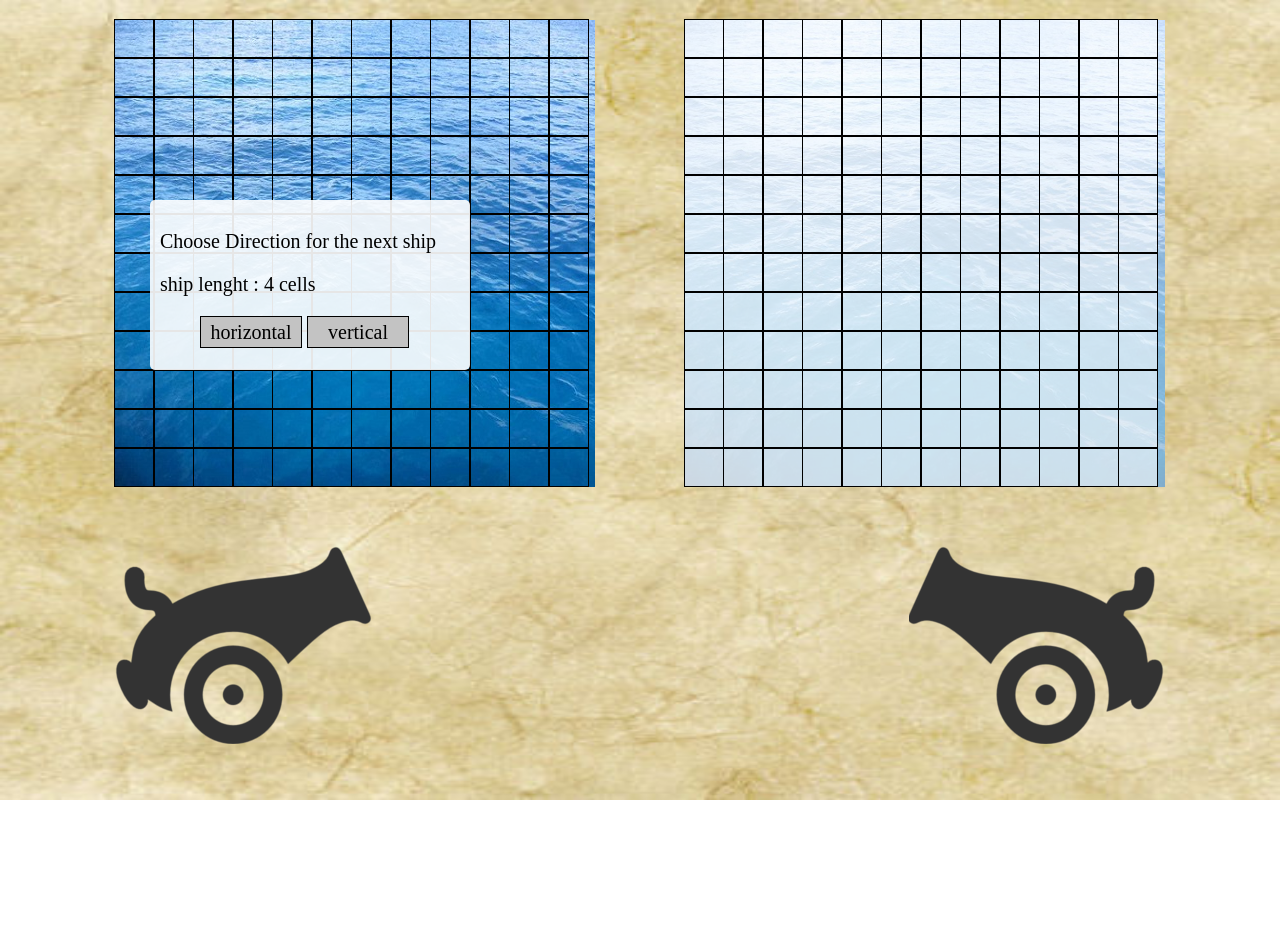
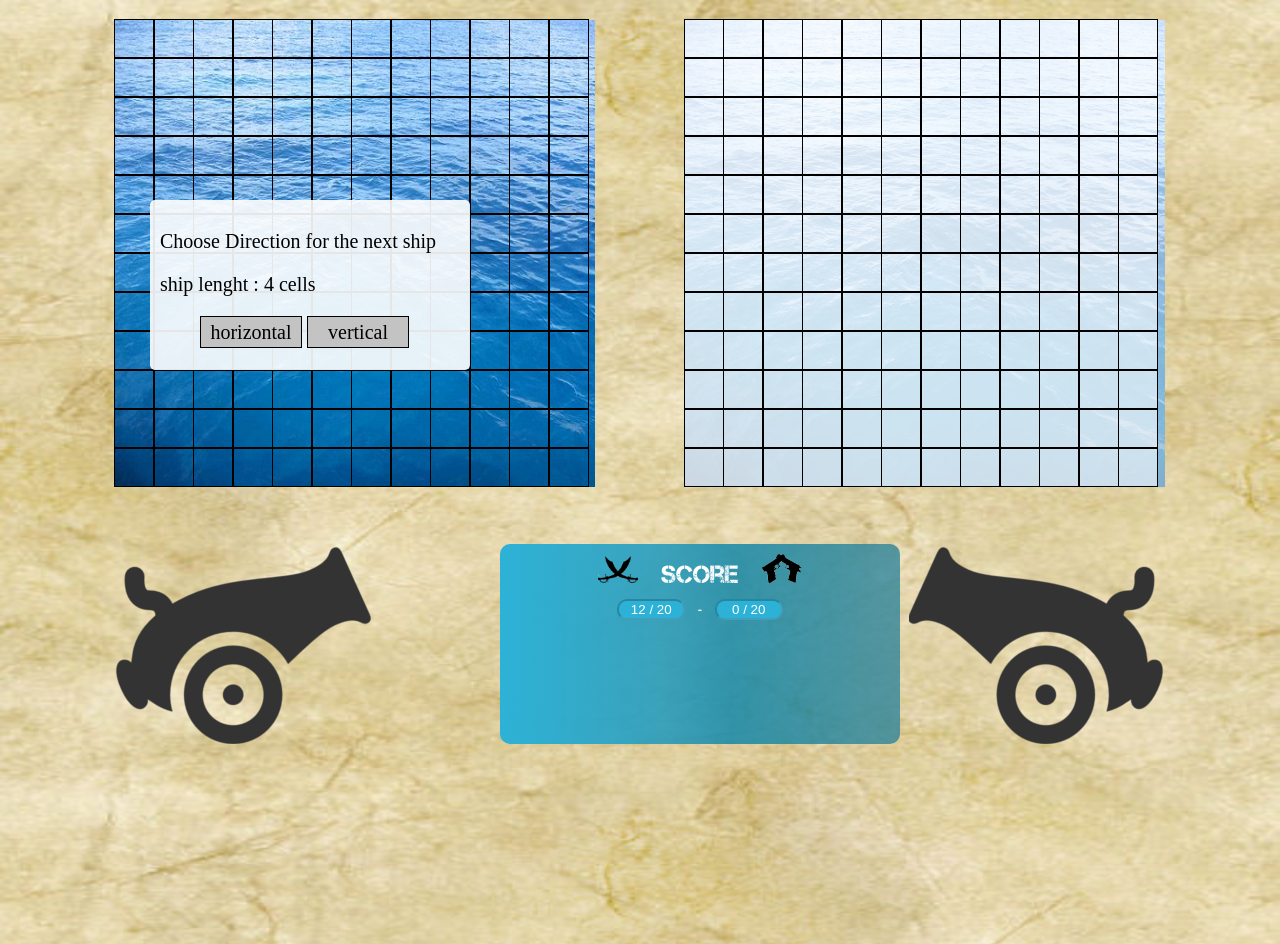
Before and after one commit to Jazastry/ButtonFunray-teamwork, a plain HTML site: page BattleShips-Main/index.html in a window 1280 px wide. Before the commit the page ends 800 px from the top, so only its background shows below. Drawn offline with Linux system fonts and the light colour scheme.

Commit message:
Score Board (sample)
players' score update

```diff
--- /dev/null
+++ b/BattleShips-Main/css/score.css
@@ -0,0 +1,47 @@
+@font-face {
+    font-family: military;
+    src: url(../fonts/militaryFont.ttf);
+}
+
+div form {
+    position: relative;
+    top: -200px;
+    left: 500px;
+    width: 400px;
+    height: 200px;
+    text-align: center;
+    margin-bottom: 10px;
+    background: rgba(45,178,215,1);
+    background: -moz-linear-gradient(left, rgba(45,178,215,1) 0%, rgba(41,156,188,0.9) 41%, rgba(21,136,168,0.86) 58%, rgba(37,127,152,0.75) 100%);
+    background: -webkit-gradient(left top, right top, color-stop(0%, rgba(45,178,215,1)), color-stop(11%, rgba(41,156,188,0.9)), color-stop(58%, rgba(21,136,168,0.86)), color-stop(100%, rgba(37,127,152,0.75)));
+    background: -webkit-linear-gradient(left, rgba(45,178,215,1) 0%, rgba(41,156,188,0.9) 41%, rgba(21,136,168,0.86) 58%, rgba(37,127,152,0.75) 100%);
+    background: -o-linear-gradient(left, rgba(45,178,215,1) 0%, rgba(41,156,188,0.9) 41%, rgba(21,136,168,0.86) 58%, rgba(37,127,152,0.75) 100%);
+    background: -ms-linear-gradient(left, rgba(45,178,215,1) 0%, rgba(41,156,188,0.9) 41%, rgba(21,136,168,0.86) 58%, rgba(37,127,152,0.75) 100%);
+    background: linear-gradient(to right, rgba(45,178,215,1) 0%, rgba(41,156,188,0.9) 41%, rgba(21,136,168,0.86) 58%, rgba(37,127,152,0.75) 100%);
+    filter: progid:DXImageTransform.Microsoft.gradient( startColorstr='#2db2d7', endColorstr='#257f98', GradientType=1 );
+    border-radius: 10px;
+    color: white;
+    font-family: military;
+}
+
+div form header {
+    padding-bottom: 10px;
+    padding-top: 10px;
+
+}
+
+div form header span {
+    font-size: 25px;
+    padding-left: 20px;
+    padding-right: 20px;
+}
+
+input[type="text"] {
+    margin-left: 10px;
+    margin-right: 10px;
+    text-align: center;
+    width: 60px;
+    border-radius: 10px;
+    background-color: rgba(45,178,215,1);
+    color: white;
+}
--- a/BattleShips-Main/index.html
+++ b/BattleShips-Main/index.html
@@ -5,6 +5,7 @@
         <meta name="viewport" content="width=device-width, initial-scale=1">
         <title>Battle Ships</title>
         <link rel="stylesheet" href="css/style.css">
+        <link rel="stylesheet" href="css/score.css">
     </head>
     <body onload="createPlayFields()">
     <div id='wrapper'>
@@ -311,7 +312,18 @@
               </ul>
         </div>
     </div>
-
+    <div id="scoreBoard">
+        <form>
+            <header>
+                <img src="images/Pirate_sword.gif" width="40" alt="img">
+                <span>Score</span>
+                <img src="images/crossed_guns-2.gif" width="40" alt="img">
+            </header>
+            <input type="text" id="player1" value = "0/20" disabled="true">
+            -
+            <input type="text" id="player2" value = "0/20" disabled="true">
+        </form>
+    </div>
         <script src="js/main.js"></script>
     </body>
 </html>
--- a/BattleShips-Main/js/main.js
+++ b/BattleShips-Main/js/main.js
@@ -6,6 +6,8 @@ var playerShips = [4, 3, 3, 2, 2, 2, 1, 1, 1, 1];
 var playerSipOrientation = 0;
 var currentShip = 0;
 var counter = 0;
+var player1score = 12;
+var player2score = 0;
 
 function myFunction(e) {
 
@@ -153,3 +155,8 @@ function shipDisplay(lenght, startElement, shipOrdin){
 		}
 	}
 }
+
+
+//scoreboard  func
+document.getElementById('player1').value = player1score + " / " + 20;
+document.getElementById('player2').value = player2score + " / " + 20;
```
Also changed, not shown: BattleShips-Main/fonts/militaryFont.ttf (added), BattleShips-Main/images/Pirate_sword.gif (added), BattleShips-Main/images/crossed_guns-2.gif (added).
